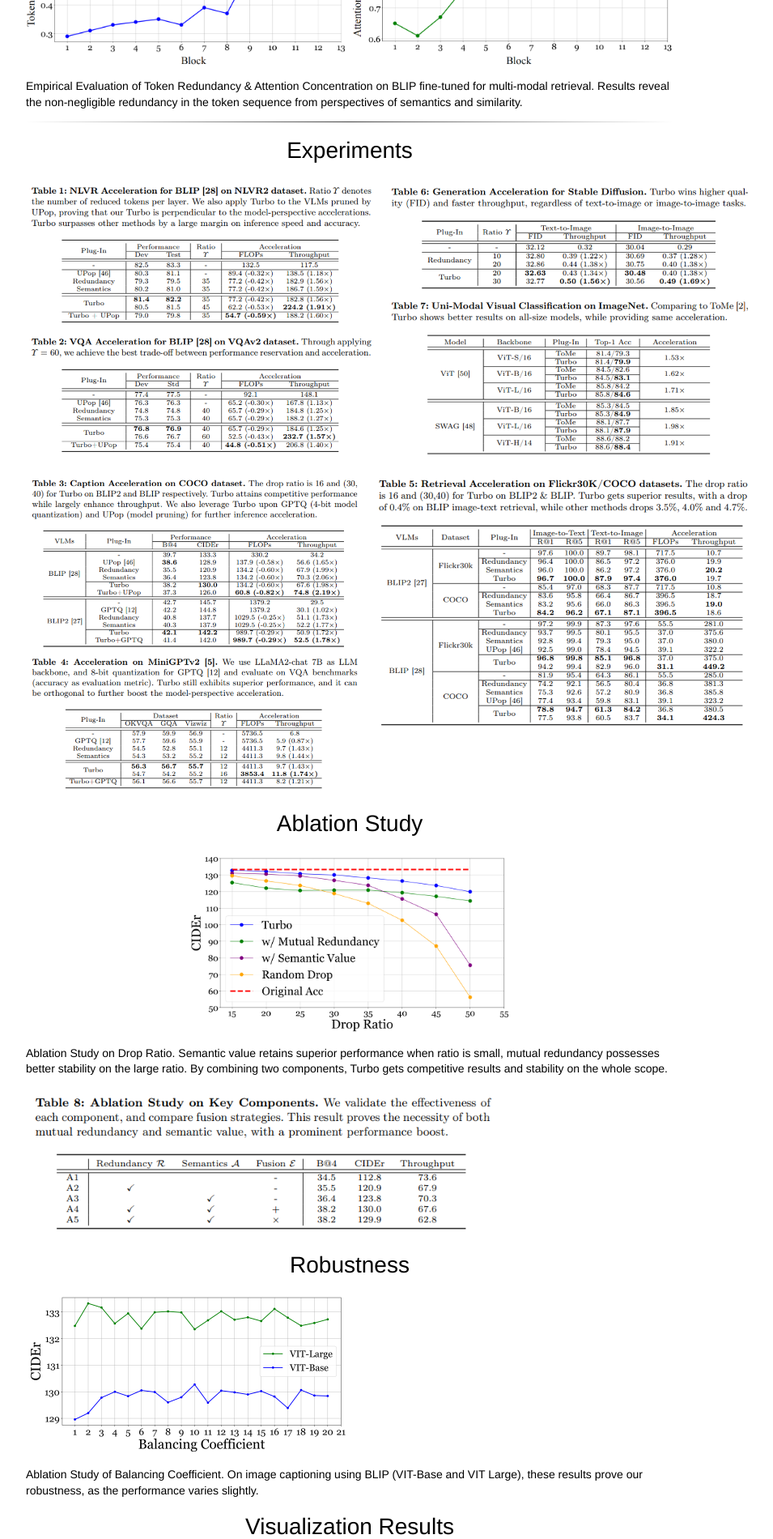
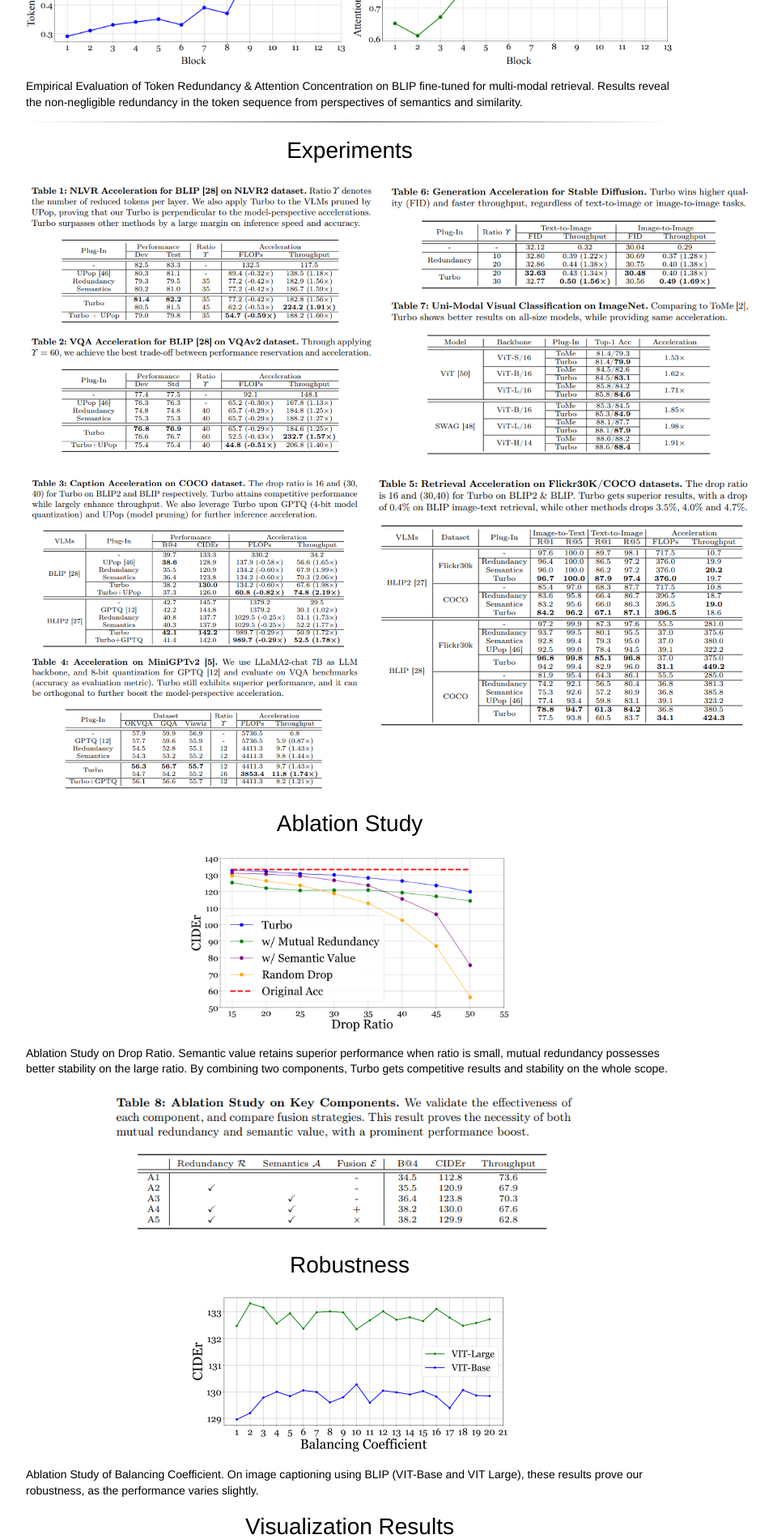
Before and after one commit to ju-chen/Voide1220.github.io, a Jekyll site: the page turbo/index.html, which Jekyll copies as it is, in a window 1280 px wide. Shown: the part 1693-3593 px from the top of the page at 81% size, without its empty margins (208-1163 px from the left). Built offline with Jekyll 4.4.1, drawn with Linux system fonts in a browser that asks for light colours; some web fonts are replaced; grey boxes are pictures that could not be loaded.

Commit message:
Update index.html

```diff
--- a/turbo/index.html
+++ b/turbo/index.html
@@ -370,10 +370,10 @@
 	<center><h1>Ablation Study</h1></center>
         <p><center><img class="center"  src="./image/ablation.png" width="400px"></center></p>
 	<p> Ablation Study on Drop Ratio. Semantic value retains superior performance when ratio is small, mutual redundancy possesses better stability on the large ratio. By combining two components, Turbo gets competitive results and stability on the whole scope.
-        <p><img class="center"  src="./image/exp5.png" width="600px"></p>
+        <p><center><img class="center"  src="./image/exp5.png" width="600px"></center></p>
 
 	<center><h1>Robustness</h1></center>
-        <p><img class="center"  src="./image/robust.png" width="400px"></p>
+        <p><center><img class="center"  src="./image/robust.png" width="400px"></center></p>
 	<p> Ablation Study of Balancing Coefficient. On image captioning using BLIP (VIT-Base and VIT Large), these results prove our robustness, as the performance varies slightly.
 
 	<center><h1>Visualization Results</h1></center>
```
